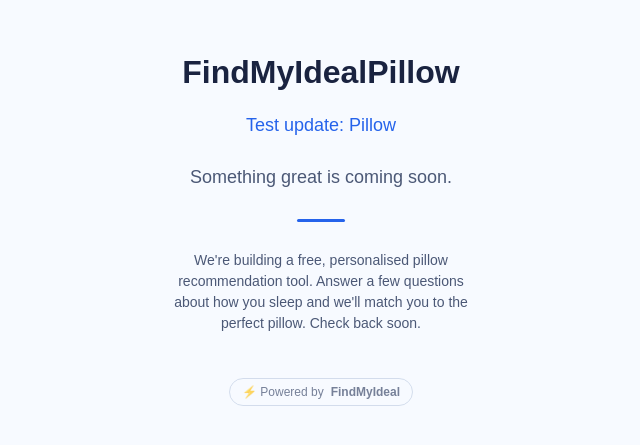
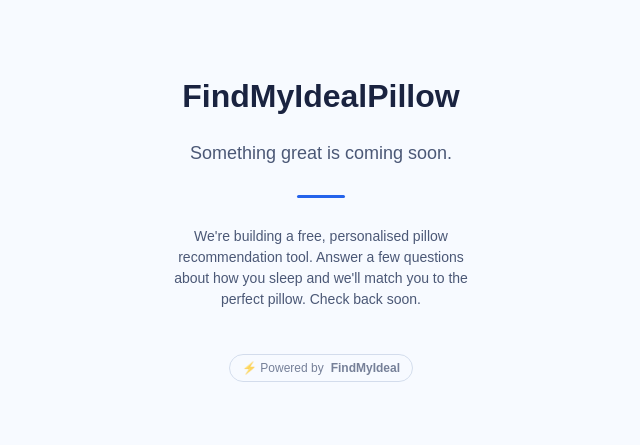
Before and after one commit to alanbishop75/find-my-ideal-pillow, a Next.js app: page / in a window 1280 px wide. Shown: the part 173-618 px from the top of the page, without its empty margins (319-959 px from the left). Built offline with nearby package versions, Linux system fonts and the light colour scheme.

Commit message:
Remove 'Test update: Pillow' from homepage

```diff
--- a/app/page.tsx
+++ b/app/page.tsx
@@ -35,10 +35,6 @@ export default function Home() {
       >
         <h1 style={{ fontSize: 32, fontWeight: 700, color: t.textPrimary, margin: 0 }}>
           FindMyIdealPillow
-          <br />
-          <span style={{ fontSize: 18, color: t.accent, fontWeight: 400 }}>
-            Test update: Pillow
-          </span>
         </h1>
         <p style={{ fontSize: 18, color: t.textSecondary, margin: 0 }}>
           Something great is coming soon.
```
